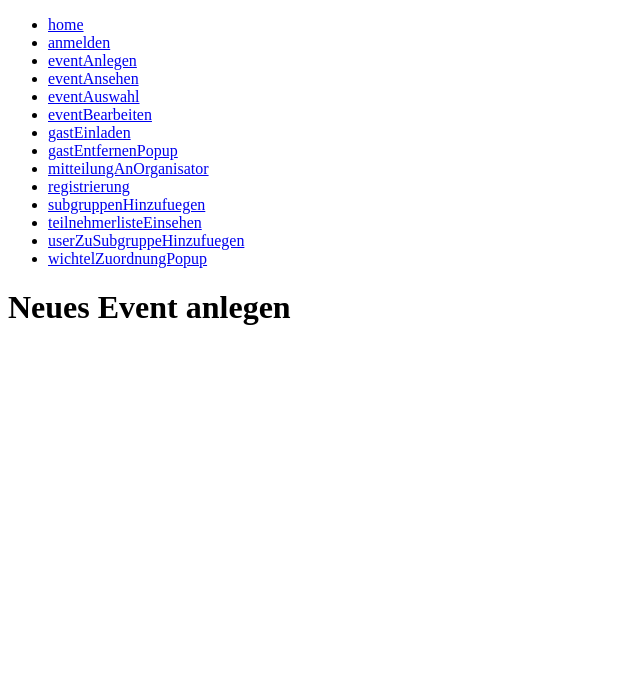
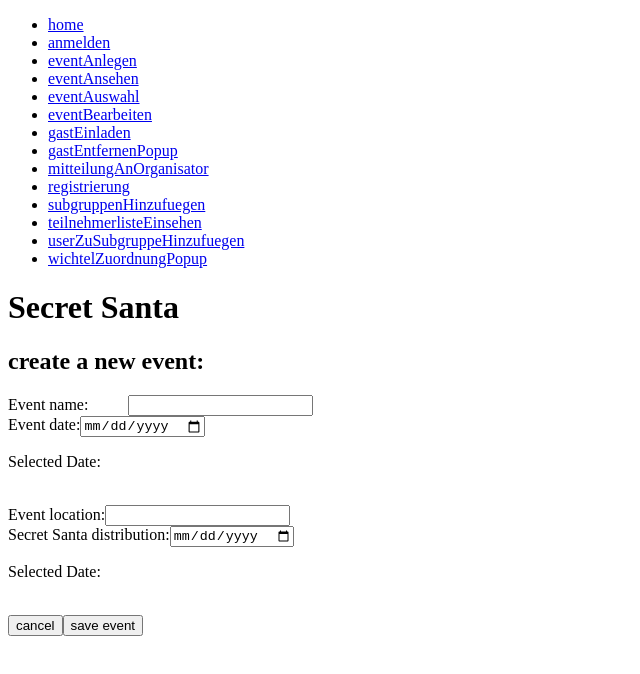
Before and after one commit to pgs3238/WichtelApp2, a React (Create React App) app in the folder src/main/frontend/: page /eventAnlegen in a window 1280 px wide. Shown: the top 674 px of the page, without its empty margins (0-640 px from the left). Built offline with nearby package versions, Linux system fonts and the light colour scheme.

Commit message:
test ardit

```diff
--- a/src/main/frontend/src/App.css
+++ b/src/main/frontend/src/App.css
@@ -28,6 +28,8 @@
   color: #61dafb;
 }
 
+
+
 @keyframes App-logo-spin {
   from {
     transform: rotate(0deg);
--- a/src/main/frontend/src/index.js
+++ b/src/main/frontend/src/index.js
@@ -27,6 +27,7 @@ import UserZuSubgruppeHinzufuegen from "./pages/UserZuSubgruppeHinzufuegen";
 import WichtelzuordnungPopup from "./pages/WichtelzuordnungPopup";
 import Anmelden from "./pages/Anmelden";
 import * as PropTypes from "prop-types";
+
 
 //alter code - darunter neuer code
 /*function Welcome(props) {
--- a/src/main/frontend/src/pages/EventAnlegen.jsx
+++ b/src/main/frontend/src/pages/EventAnlegen.jsx
@@ -1,9 +1,71 @@
 
-import React from 'react';
+import React, {useState} from 'react';
 
 function Layout() {
+    const [inputs, setInputs] = useState({});
+
+    const handleChange = (event) => {
+        const eventName = event.target.eventName;
+        const value = event.target.value;
+        setInputs(values => ({...values, [eventName]: value}))
+    }
+
+    const handleSubmit = (event) => {
+        event.preventDefault();
+        alert(inputs);
+    }
+
+    const [date, setDate] = useState();
+
     return (
-        <h1>Neues Event anlegen</h1>
+        <form onSubmit={handleSubmit}>
+            <h1>Secret Santa</h1>
+            <h2>create a new event:</h2>
+            <label>Event name:
+                &emsp;&emsp;&nbsp;
+                <input
+                    type = "text"
+                    id = "ename"
+                    name = "eventName"
+                    value = {inputs.eventName || ""}
+                    onChange = {handleChange}
+                />
+            </label>
+            <br/>
+
+            <label>Event date:
+                <input
+                    type = "date"
+                    onChange = {e=>setDate(e.target.value)}
+                />
+                <p>Selected Date: {date}</p>
+            </label>
+            <br/>
+
+            <label>Event location:
+                <input
+                    type="text"
+                    id = "location"
+                    value = {inputs.eventLocation || ""}
+                    onChange = {handleChange}
+                    />
+            </label>
+            <br/>
+
+            <label>Secret Santa distribution:
+                <input
+                    type = "date"
+                    onChange = {e=>setDate(e.target.value)}
+                />
+                <p>Selected Date: {date}</p>
+            </label>
+            <br/>
+
+            <button>cancel</button>
+
+            <button>save event</button>
+
+        </form>
     );
 }
 
--- a/src/main/frontend/src/pages/Home.jsx
+++ b/src/main/frontend/src/pages/Home.jsx
@@ -1,10 +1,18 @@
+
 import React from 'react';
 
-function Home() {
+function Layout() {
     return (
-        <h1>Secret Santa </h1>
+        <div>
 
-    );
+        <h1>Willkommen beim Wichtelspass mit Secret Santa.</h1>
+        <ul>Haben Sie bereits ein Konto bei uns?</ul>
+            <button>Anmelden</button>
+            <br/>
+            <button>Registrieren</button>
+
+        </div>
+            );
 }
 
-export default Home;
+export default Layout;
```
Also changed, not shown: src/main/frontend/src/Button.js (added, +11 -0 lines), src/main/frontend/src/App.js (line endings or trailing spaces), src/main/frontend/src/Button.css (added).
